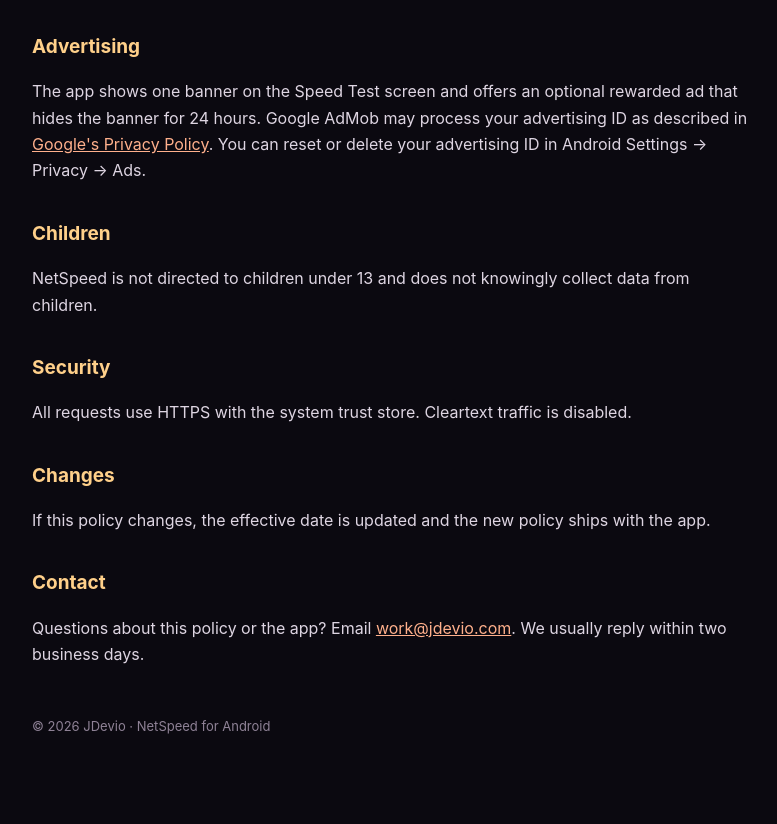
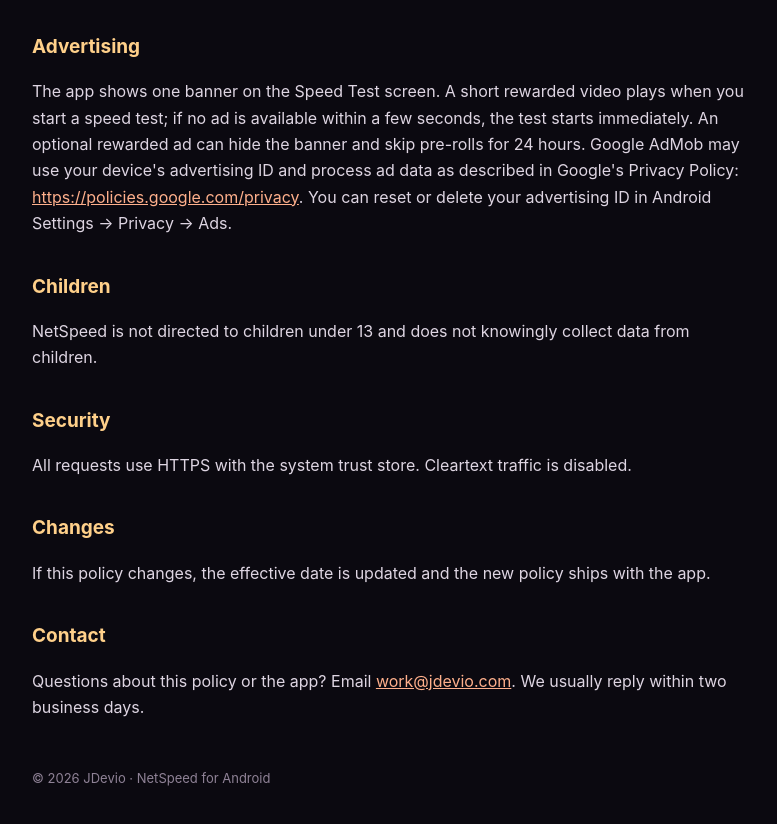
Before and after one commit to JDeviO-TechnoLab/netspeed-legal, a plain HTML site: page privacy.html in a window 1280 px wide. Shown: the part 1388-2212 px from the top of the page, without its empty margins (250-1027 px from the left). Drawn offline with Linux system fonts and the light colour scheme.

Commit message:
Disclose rewarded test pre-roll in privacy policy

```diff
--- a/privacy.html
+++ b/privacy.html
@@ -99,10 +99,12 @@
   </ul>
 
   <h2>Advertising</h2>
-  <p>The app shows one banner on the Speed Test screen and offers an optional rewarded ad that hides
-  the banner for 24 hours. Google AdMob may process your advertising ID as described in
-  <a href="https://policies.google.com/privacy">Google's Privacy Policy</a>. You can reset or delete
-  your advertising ID in Android Settings → Privacy → Ads.</p>
+  <p>The app shows one banner on the Speed Test screen. A short rewarded video plays when you start a
+  speed test; if no ad is available within a few seconds, the test starts immediately. An optional
+  rewarded ad can hide the banner and skip pre-rolls for 24 hours. Google AdMob may use your device's
+  advertising ID and process ad data as described in Google's Privacy Policy:
+  <a href="https://policies.google.com/privacy">https://policies.google.com/privacy</a>. You can reset
+  or delete your advertising ID in Android Settings → Privacy → Ads.</p>
 
   <h2>Children</h2>
   <p>NetSpeed is not directed to children under 13 and does not knowingly collect data from children.</p>
```
